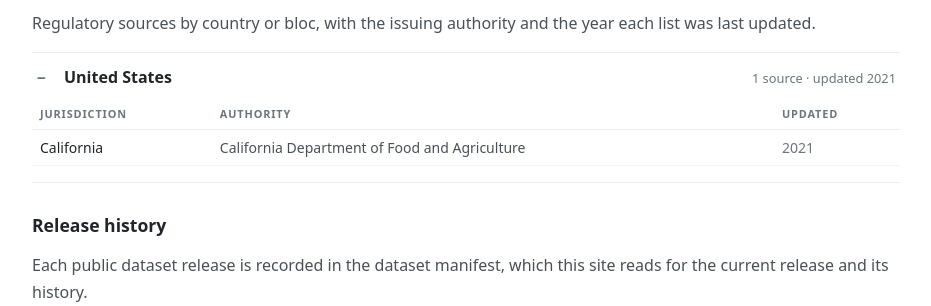
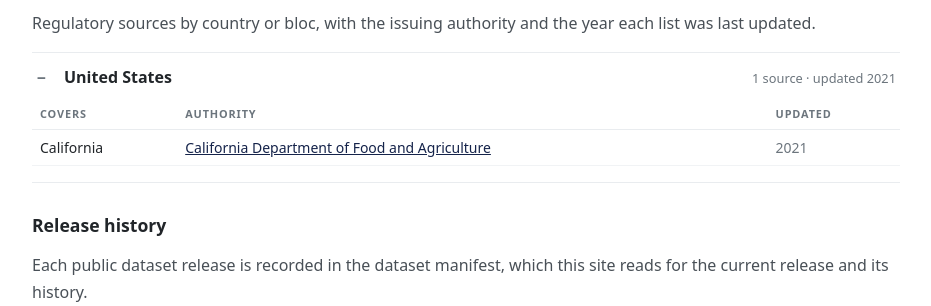
Before and after one commit to george-lindley/regulated-plants, a Flask app: page /method/ in a window 1280 px wide, after a click that opens the changed part. Shown: the part 1408-1714 px from the top of the page, without its empty margins (298-1229 px from the left). Run offline with Flask 2, Linux system fonts and the light colour scheme; data comes from the database, SQL or seed files in the repository; parts of the project's set-up code (start-up, migrations or seed data) failed here and were passed over; some libraries are stand-ins or nearby versions.

Commit message:
Method page: one row per distinct source, not per jurisdiction
One national list often covers every state or province, and each was listed (and
counted) as its own source: South Africa showed 16 sources, Australia 8, for one
each. Sources sharing an authority and source URL are merged with a Covers column,
the authority links to the source, and the headline counts distinct sources
(94 -> 69).

Co-Authored-By: Claude Opus 5.5 <noreply@anthropic.com>

```diff
--- a/app/templates/method.html
+++ b/app/templates/method.html
@@ -114,13 +114,16 @@
                     </summary>
                     <table class="doc-table">
                         <thead>
-                            <tr><th scope="col">Jurisdiction</th><th scope="col">Authority</th><th scope="col">Updated</th></tr>
+                            <tr><th scope="col">Covers</th><th scope="col">Authority</th><th scope="col">Updated</th></tr>
                         </thead>
                         <tbody>
                             {% for source in group['items'] %}
                             <tr>
                                 <td>{{ source.name }}</td>
-                                <td>{{ source.authority }}</td>
+                                <td>
+                                    {%- if source.source_url %}<a href="{{ source.source_url }}" target="_blank" rel="noopener">{{ source.authority }}</a>
+                                    {%- else %}{{ source.authority }}{% endif -%}
+                                </td>
                                 <td class="doc-table-year">{{ source.updated }}</td>
                             </tr>
                             {% endfor %}
--- a/app/utils/state_database.py
+++ b/app/utils/state_database.py
@@ -972,6 +972,7 @@ class StateDatabase(DatabaseBase):
                         ELSE COALESCE(NULLIF(TRIM(j.region), ''), j.country)
                     END AS name,
                     COALESCE(NULLIF(TRIM(j.authority_name), ''), 'Unknown') AS authority,
+                    COALESCE(TRIM(j.source_url), '') AS source_url,
                     COALESCE(
                         NULLIF(TRIM(CAST(j.last_updated_year AS TEXT)), ''),
                         NULLIF(TRIM(j.last_updated), ''),
--- a/app/views.py
+++ b/app/views.py
@@ -563,22 +563,44 @@ def index():
         current_app.logger.error(f"Error loading methodology sources from database: {e}")
         sources = []
 
+    source_groups = _group_sources_by_country(sources)
     return render_template(
         "method.html",
-        source_groups=_group_sources_by_country(sources),
-        source_count=len(sources),
+        source_groups=source_groups,
+        source_count=sum(len(group["items"]) for group in source_groups),
     )
 
 
 def _group_sources_by_country(sources: list) -> list:
-    """Sources grouped for the methodology index, each with its latest update year."""
+    """Distinct sources per country for the methodology index.
+
+    The query returns one row per jurisdiction, but one national list often covers
+    every state or province (South Africa: 16 provinces, one source). Rows sharing
+    an authority and source URL are merged into one source that lists what it covers.
+    """
     groups = {}
-    for source in sources:
-        groups.setdefault(source.get("country") or "Other", []).append(source)
+    for row in sources:
+        country = row.get("country") or "Other"
+        key = (row.get("authority") or "", row.get("source_url") or "") if row.get("source_url") else id(row)
+        merged = groups.setdefault(country, {}).setdefault(
+            key, {"authority": row.get("authority"), "source_url": row.get("source_url"), "covers": [], "years": []}
+        )
+        if row.get("name") and row["name"] not in merged["covers"]:
+            merged["covers"].append(row["name"])
+        if str(row.get("updated", "")).isdigit():
+            merged["years"].append(str(row["updated"]))
 
     result = []
-    for country, items in groups.items():
-        years = [str(item.get("updated")) for item in items if str(item.get("updated", "")).isdigit()]
+    for country, by_source in groups.items():
+        items = []
+        for merged in by_source.values():
+            items.append({
+                "name": ", ".join(merged["covers"]),
+                "authority": merged["authority"],
+                "source_url": merged["source_url"],
+                "updated": max(merged["years"]) if merged["years"] else "Unknown",
+            })
+        years = [item["updated"] for item in items if item["updated"].isdigit()]
         result.append({"country": country, "items": items, "latest_year": max(years) if years else None})
     return sorted(result, key=lambda group: group["country"])
 
```
